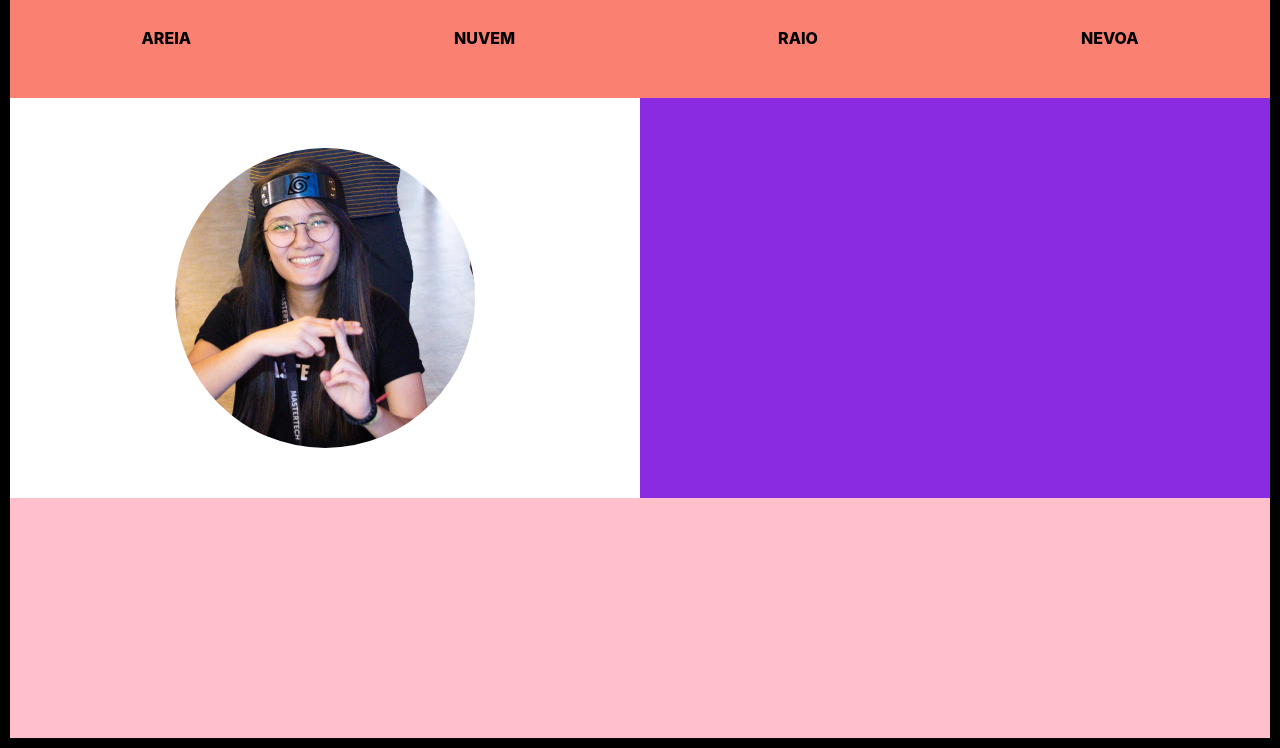
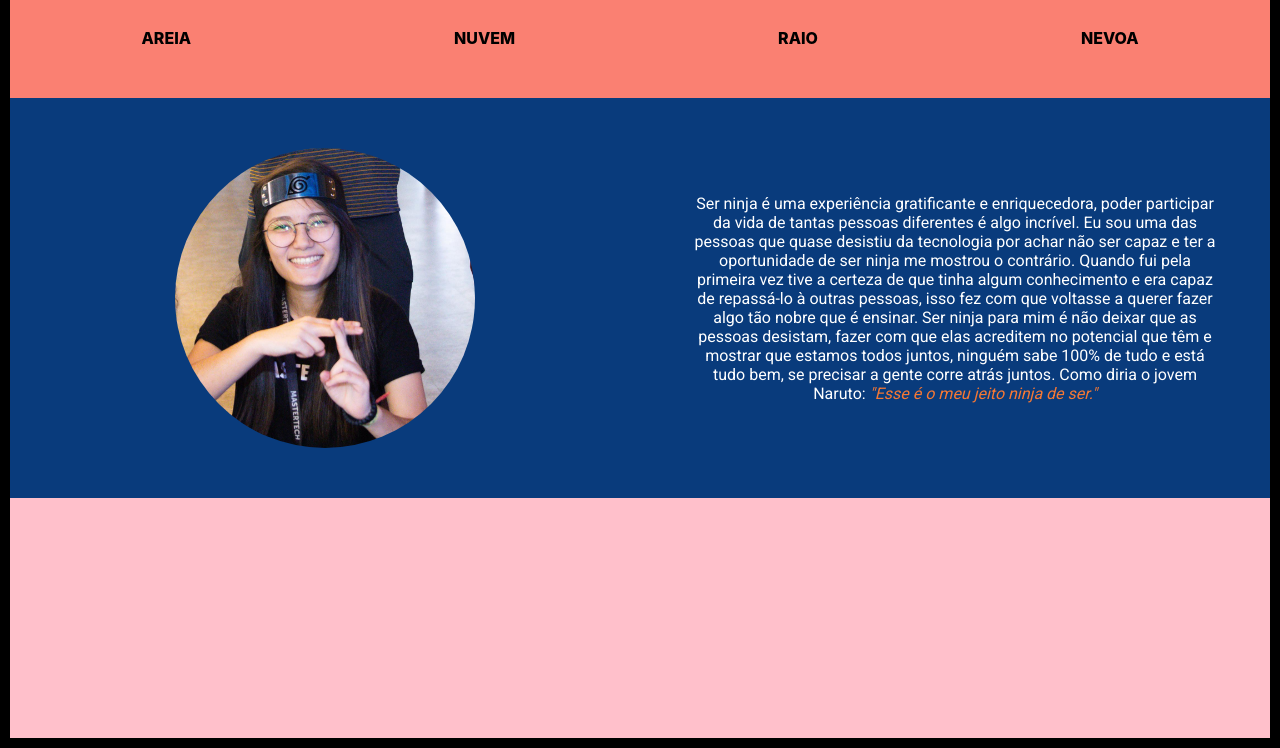
Before and after one commit to Gridialves/projeto-naruto-mastertech, a plain HTML site: page index.html in a window 1280 px wide. Shown: the part 192-940 px from the top of the page. Drawn offline with Linux system fonts and the light colour scheme.

Commit message:
adicionando texto da Ana

```diff
--- a/index.html
+++ b/index.html
@@ -22,6 +22,16 @@
         <img src="./image/aninha-ninja.jpg" alt="">
     </section>
     <aside>
+        <p>
+            Ser ninja é uma experiência gratificante
+            e enriquecedora, poder participar da vida de tantas pessoas diferentes é algo incrível. Eu sou uma das pessoas que
+            quase desistiu da tecnologia por achar não ser capaz e ter a oportunidade de ser ninja me mostrou o contrário.
+            Quando fui pela primeira vez tive a certeza de que tinha algum conhecimento e era capaz de repassá-lo à outras
+            pessoas, isso fez com que voltasse a querer fazer algo tão nobre que é ensinar.
+            Ser ninja para mim é não deixar que as pessoas desistam, fazer com que elas acreditem no potencial que têm e mostrar
+            que estamos todos juntos, ninguém sabe 100% de tudo e está tudo bem, se precisar a gente corre atrás juntos. Como
+            diria o jovem Naruto: <span>"Esse é o meu jeito ninja de ser."</span>
+        </p>
 
     </aside>
     <footer>
--- a/style.css
+++ b/style.css
@@ -64,8 +64,7 @@ nav a:hover{
 
 section{
     grid-area: section;
-    background-color: aquamarine;
-    background-color: white;
+    background-color: #093b7c;
     display: flex;
     align-items: center;
     justify-content: center;
@@ -81,7 +80,19 @@ section img:hover{
 
 aside{
     grid-area: aside;
-        background-color: blueviolet;
+    background-color: #093b7c;
+    display: flex;
+    text-align: center;
+    align-items: center;
+    padding: 0 50px;
+}
+aside p{
+    color: white;
+    font-family: 'Roboto';
+}
+aside p span{
+    font-style: italic;
+    color: #f67834;
 }
 
 footer{
```
Lines whose indentation alone changed are shown as unchanged.
